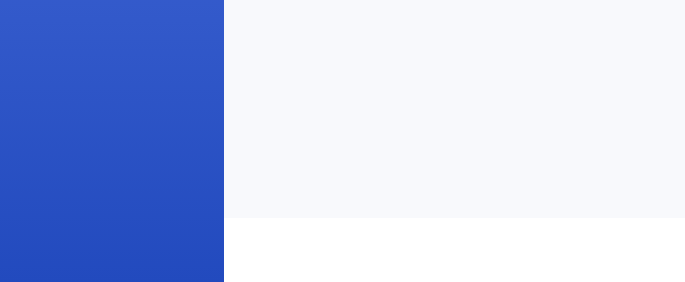
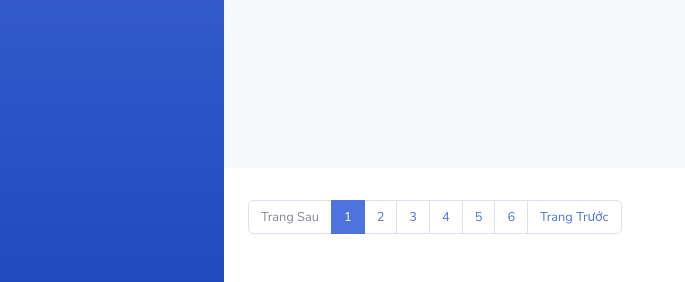
Before and after one commit to NinetyNineD/book_management, a PHP site: page /nhan-vien.php in a window 1280 px wide. Shown: the part 518-800 px from the top of the page, without its empty margins (0-685 px from the left). Run offline with PHP 8.4, Linux system fonts and the light colour scheme; data that the repository does not hold is empty; some libraries are stand-ins or nearby versions.

Commit message:
Fix some small errors

```diff
--- a/nhan-vien-add.php
+++ b/nhan-vien-add.php
@@ -20,7 +20,7 @@ $result = getAllList("employee", "Code");
 $ouput = '';
 if (count($result) > 0) {
     $ouput .= '<div class="table-responsive">
-                            <table class="table table-striped" id="dataTable" width="100%" cellspacing="0">
+                            <table class="table-bordered table-striped" id="dataTable" width="100%" cellspacing="0">
                                 <thead>
                                 <tr>
                                     <th>Mã</th>
@@ -48,7 +48,7 @@ if (count($result) > 0) {
                                 <tbody>';
     foreach ($result as $item) {
         $ouput .= '
-                   <tr>
+                <tr>
                     <td>'.$item['Code'].'</td>
                     <td>'.$item['Name'].'</td>
                     <td>'.$item['DateOfBirth'].'</td>
@@ -59,7 +59,7 @@ if (count($result) > 0) {
                     <td>'.$item['Address'].'</td>
 
                     <td>
-                        <button name="'.$item['Code'].'" id="btn-click-update-emloyee" class="btn btn-warning" href="#"
+                        <button name="'.$item['Code'].'" id="btn-openform-update-employee" class="btn btn-warning" href="#"
                                 role="button" data-toggle="modal" data-target="#modelId-update-employee">
                             <i class="fa fa-pencil-alt"></i> Sửa
                         </button>
--- a/nhan-vien.php
+++ b/nhan-vien.php
@@ -190,8 +190,8 @@
                     <div class="form-group row">
                       <label for="pwd" class="col-sm-3 col-form-label">Giới tính</label>
                       <div class="col-sm-7">
-                      	<input type="radio" name="" id="Gender-add-employee" value="Nam" placeholder="">Nam
-                        <input type="radio" name="" id="Gender-add-employee" value="Nữ" placeholder="">Nữ
+                      	<input type="radio" name="Gender" id="Gender-add-employee" value="Nam" placeholder="">Nam
+                        <input type="radio" name="Gender" id="Gender-add-employee" value="Nữ" placeholder="">Nữ
                       </div>
                     </div>
                     <div class="form-group row">
@@ -249,14 +249,14 @@
                     <div class="form-group row">
                       <label for="pwd" class="col-sm-3 col-form-label">Ngày sinh</label>
                       <div class="col-sm-7">
-                      	<input type="date" name="" id="DateOfBirth-update-add-employee" value="" class="form-control" placeholder="">
+                      	<input type="date" name="" id="DateOfBirth-update-employee" value="" class="form-control" placeholder="">
                       </div>
                     </div>
                     <div class="form-group row">
                       <label for="pwd" class="col-sm-3 col-form-label">Giới tính</label>
                       <div class="col-sm-7">
-                      	<input type="radio" name="" id="Gender-update-employee" value="Nam" placeholder="">Nam
-                        <input type="radio" name="" id="Gender-update-employee" value="Nữ" placeholder="">Nữ
+                      	<input type="radio" name="Gender" id="Gender-Nam-update-employee" value="Nam" placeholder="">Nam
+                        <input type="radio" name="Gender" id="Gender-Nu-update-employee" value="Nữ" placeholder="">Nữ
                       </div>
                     </div>
                     <div class="form-group row">
@@ -287,7 +287,7 @@
                 </div>
                 <div class="modal-footer">
                   <button type="button" class="btn btn-secondary" data-dismiss="modal">Đóng</button>
-                  <button type="button" class="btn btn-primary" id="btn-click-update-employee">Sửa</button>
+                  <button type="button" class="btn btn-primary" id="btn-click-update-employee">Cập nhật</button>
                 </div>
               </div>
             </div>
@@ -338,7 +338,7 @@
                         <td><?php echo $item['Email']; ?></td>
                         <td><?php echo $item['Address']; ?></td>
                         <td>
-                          <button name="<?php echo $item['Code']; ?>" id="btn-click-update-emplyee" class="btn btn-warning" href="#" role="button" data-toggle="modal" data-target="#modelId-update-employee">
+                          <button name="<?php echo $item['Code']; ?>" id="btn-openform-update-employee" class="btn btn-warning" href="#" role="button" data-toggle="modal" data-target="#modelId-update-employee">
                             <i class="fa fa-pencil-alt"></i> Sửa
                           </button>
                           <button name="<?php echo $item['Code']; ?>" id="btn-click-delete-employee" class="btn btn-danger" href="#" role="button">
@@ -365,7 +365,32 @@
       <footer class="sticky-footer bg-white">
         <div class="container my-auto">
           <div class="copyright text-center my-auto">
-
+            <!--Phân Trang-->
+            <div class="row">
+              <div class="col-sm-12 col-md-7">
+                <div class="dataTables_paginate paging_simple_numbers" id="dataTable_paginate">
+                  <ul class="pagination">
+                    <li class="paginate_button page-item previous disabled" id="dataTable_previous">
+                        <a href="#" aria-controls="dataTable" data-dt-idx="0" tabindex="0" class="page-link">Trang Sau</a></li>
+                    <li class="paginate_button page-item active">
+                        <a href="#" aria-controls="dataTable" data-dt-idx="1" tabindex="0" class="page-link">1</a></li>
+                    <li class="paginate_button page-item ">
+                      <a href="#" aria-controls="dataTable" data-dt-idx="2" tabindex="0" class="page-link">2</a></li>
+                    <li class="paginate_button page-item ">
+                      <a href="#" aria-controls="dataTable" data-dt-idx="3" tabindex="0" class="page-link">3</a></li>
+                    <li class="paginate_button page-item ">
+                      <a href="#" aria-controls="dataTable" data-dt-idx="4" tabindex="0" class="page-link">4</a></li>
+                    <li class="paginate_button page-item ">
+                      <a href="#" aria-controls="dataTable" data-dt-idx="5" tabindex="0" class="page-link">5</a></li>
+                    <li class="paginate_button page-item ">
+                      <a href="#" aria-controls="dataTable" data-dt-idx="6" tabindex="0" class="page-link">6</a></li>
+                    <li class="paginate_button page-item next" id="dataTable_next">
+                      <a href="#" aria-controls="dataTable" data-dt-idx="7" tabindex="0" class="page-link">Trang Trước</a></li>
+                  </ul>
+                </div>
+              </div>
+            </div>
+            <!--END-->
           </div>
         </div>
       </footer>
@@ -389,6 +414,8 @@
   <!-- Custom scripts for all pages-->
   <script src="js/sb-admin-2.min.js"></script>
   <script src="js/js.js"></script>
+  <script src="js/jquery-3.2.1.min"></script>
+
 </body>
 
 </html>
```
Also changed, not shown: nhan-vien-search.php (+5 -5 lines).
